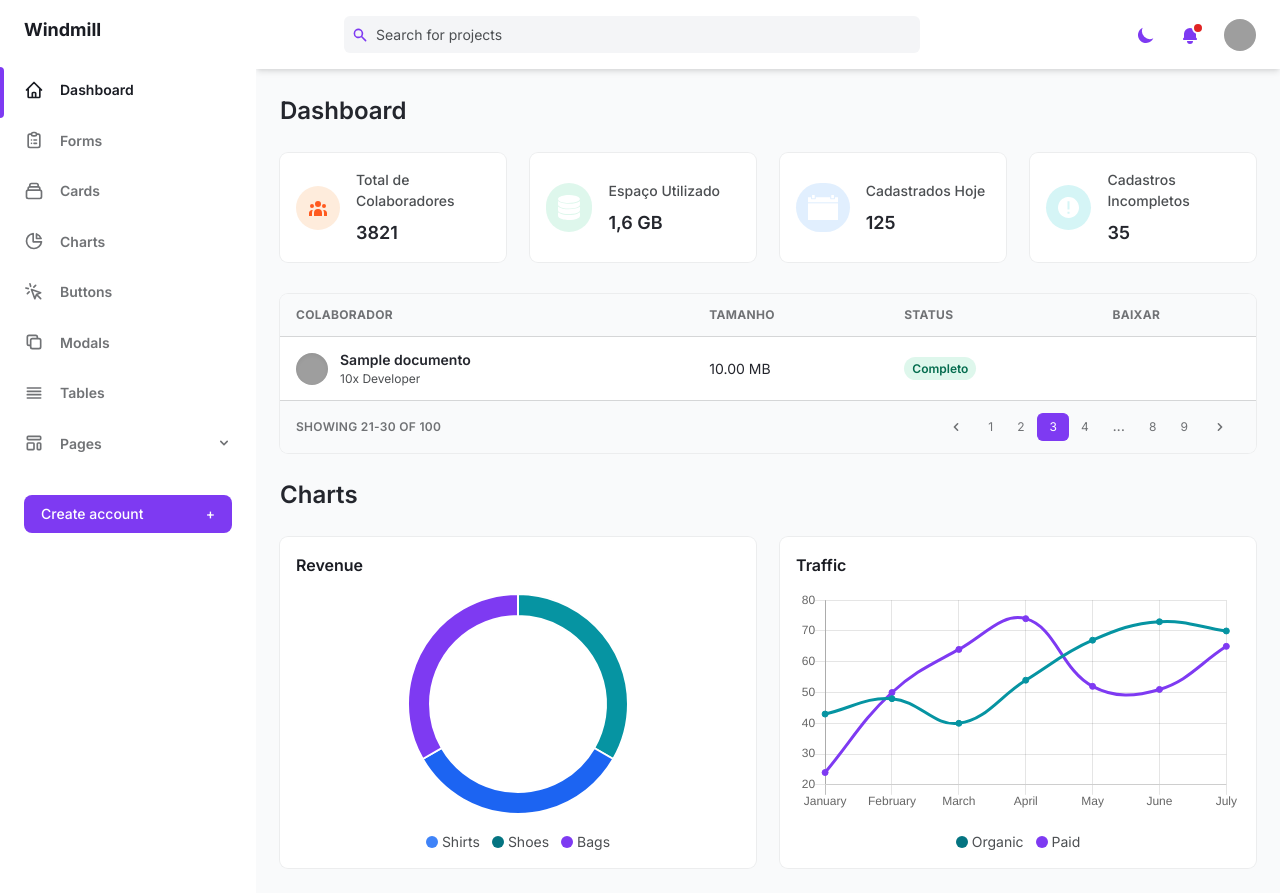
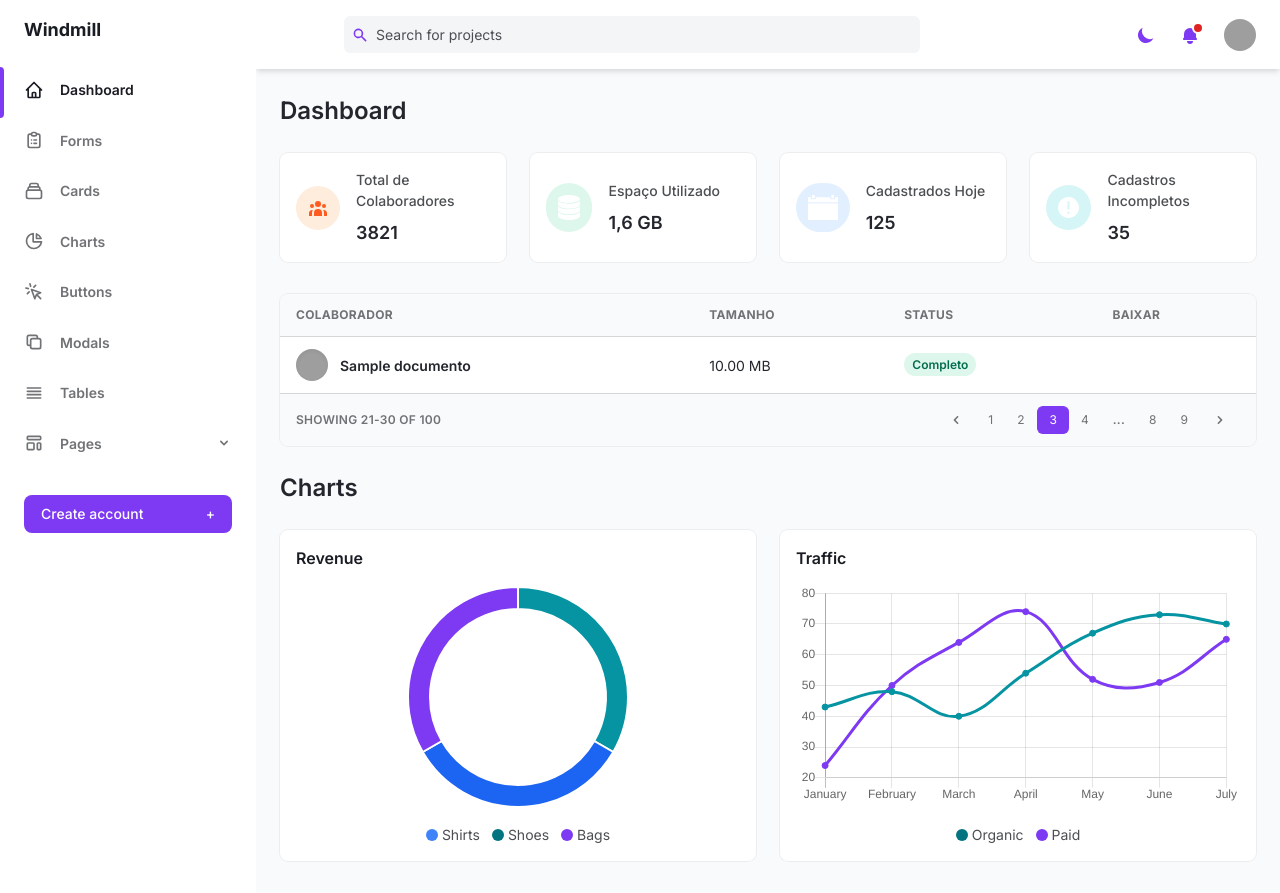
Before and after one commit to AXS05000/stor, a Django app: template templates/home.html in a window 1280 px wide. Run offline with Django 5.2, Linux system fonts and the light colour scheme; the template is opened without the code that fills it: most values are stand-ins (such as "Sample title", 1, 10 or a date in 2020); grey boxes are pictures that could not be loaded.

Commit message:
V - 17/02/2024 - 18:48

```diff
--- a/templates/home.html
+++ b/templates/home.html
@@ -972,7 +972,7 @@
                           <div>
                             <p class="font-semibold">{{ documento.nome_colaborador }}</p>
                             <p class="text-xs text-gray-600 dark:text-gray-400">
-                              10x Developer
+                              {% comment %} 10x Developer {% endcomment %}
                             </p>
                           </div>
                         </div>
```
